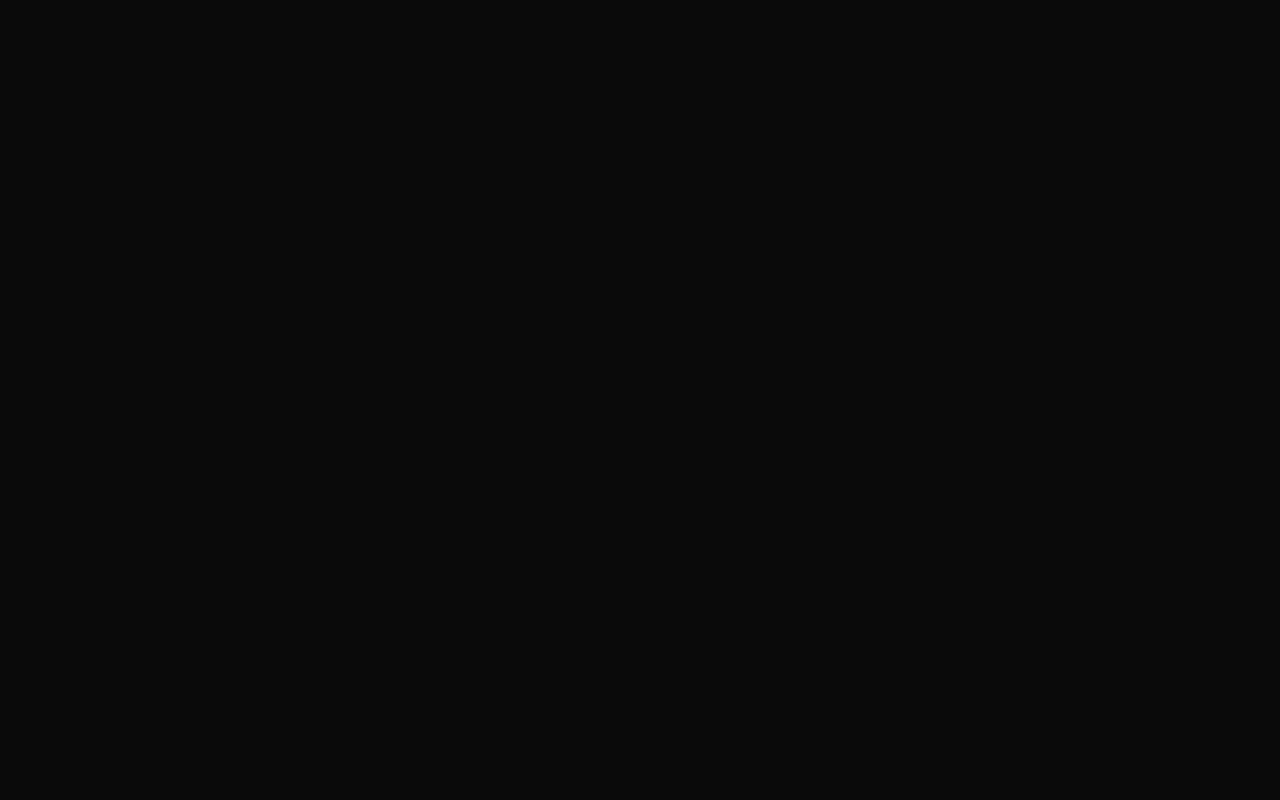
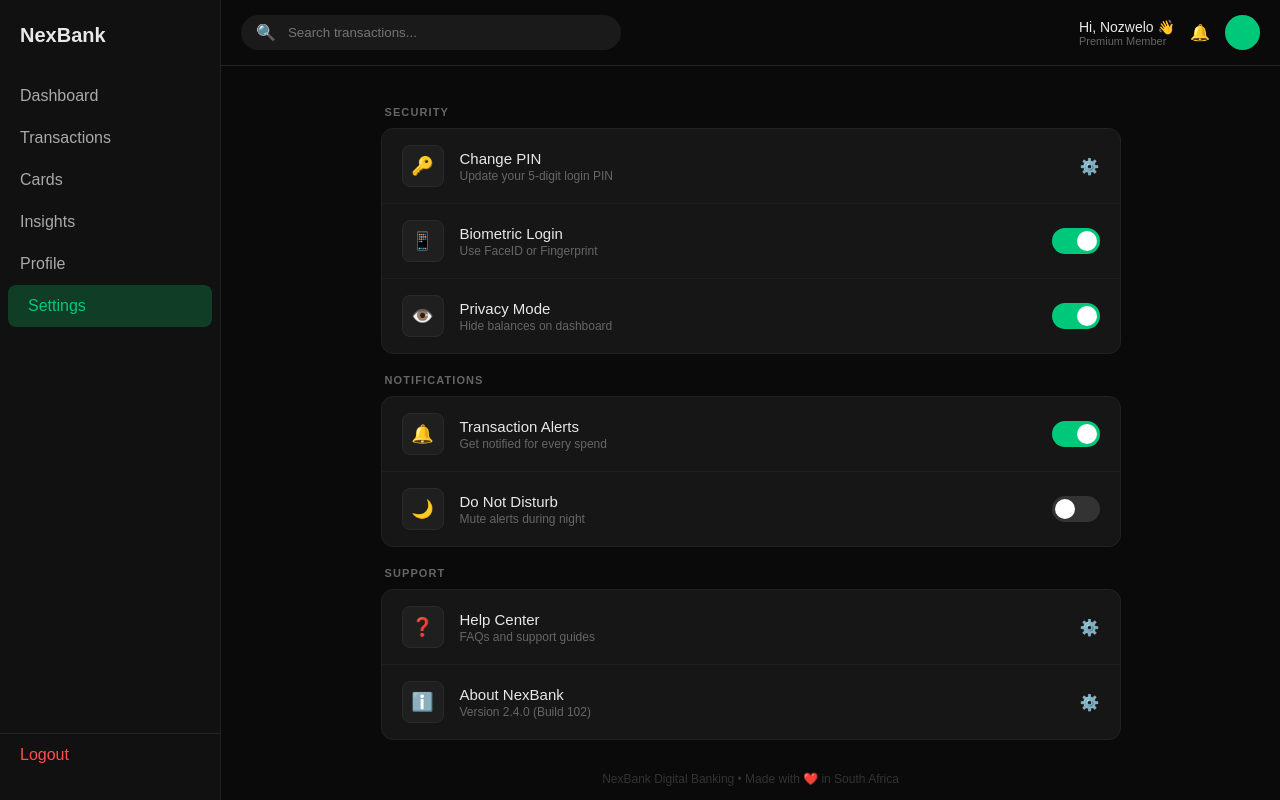
Before and after one commit to Nexbank/nexbank, a React (Create React App) app in the folder client/: page /settings in a window 1280 px wide. Before the commit this address had no page. Built offline with nearby package versions, Linux system fonts and the light colour scheme.

Commit message:
settings page ui

```diff
--- a/client/src/App.js
+++ b/client/src/App.js
@@ -3,6 +3,7 @@ import "./styles/global.css";
 import Login from "./pages/Login";
 import Dashboard from "./pages/Dashboard";
 import Transactions from "./pages/Transactions";
+import Settings from "./pages/Settings";
 
 function App() {
   return (
@@ -11,6 +12,7 @@ function App() {
         <Route path="/" element={<Login />} />
         <Route path="/dashboard" element={<Dashboard />} />
         <Route path="/transactions" element={<Transactions />} />
+        <Route path="/settings" element={<Settings />} />
       </Routes>
     </Router>
   );
--- /dev/null
+++ b/client/src/pages/Settings.js
@@ -0,0 +1,130 @@
+import { useState } from "react";
+import Sidebar from "../components/Sidebar";
+import Navbar from "../components/Navbar";
+
+function Toggle({ on, onToggle }) {
+  return (
+    <div className={`toggle ${on ? "toggle-on" : ""}`} onClick={onToggle}>
+      <div className="toggle-circle" />
+    </div>
+  );
+}
+
+function SettingRow({ icon, title, subtitle, toggle, onToggle, chevron }) {
+  return (
+    <div className="setting-row">
+      <div className="setting-icon">{icon}</div>
+
+      <div className="setting-text">
+        <div className="setting-title">{title}</div>
+        <div className="setting-subtitle">{subtitle}</div>
+      </div>
+
+      {toggle !== undefined && (
+        <Toggle on={toggle} onToggle={onToggle} />
+      )}
+
+      {chevron && <span className="setting-chevron">⚙️</span>}
+    </div>
+  );
+}
+
+function Section({ label, children }) {
+  return (
+    <div className="settings-section">
+      <div className="settings-label">{label}</div>
+      <div className="settings-box">{children}</div>
+    </div>
+  );
+}
+
+export default function SettingsPage() {
+  const [s, setS] = useState({
+    biometric: true,
+    privacy: true,
+    txAlerts: true,
+    doNotDisturb: false,
+  });
+
+  const toggle = (key) =>
+    setS((prev) => ({ ...prev, [key]: !prev[key] }));
+
+  return (
+    <div className="app">
+      <Sidebar />
+
+      <div className="main">
+        <Navbar />
+
+        <div className="content">
+          <div className="settings-container">
+
+            <Section label="Security">
+              <SettingRow
+                icon="🔑"
+                title="Change PIN"
+                subtitle="Update your 5-digit login PIN"
+                chevron
+              />
+
+              <SettingRow
+                icon="📱"
+                title="Biometric Login"
+                subtitle="Use FaceID or Fingerprint"
+                toggle={s.biometric}
+                onToggle={() => toggle("biometric")}
+              />
+
+              <SettingRow
+                icon="👁️"
+                title="Privacy Mode"
+                subtitle="Hide balances on dashboard"
+                toggle={s.privacy}
+                onToggle={() => toggle("privacy")}
+              />
+            </Section>
+
+            <Section label="Notifications">
+              <SettingRow
+                icon="🔔"
+                title="Transaction Alerts"
+                subtitle="Get notified for every spend"
+                toggle={s.txAlerts}
+                onToggle={() => toggle("txAlerts")}
+              />
+
+              <SettingRow
+                icon="🌙"
+                title="Do Not Disturb"
+                subtitle="Mute alerts during night"
+                toggle={s.doNotDisturb}
+                onToggle={() => toggle("doNotDisturb")}
+              />
+            </Section>
+
+            <Section label="Support">
+              <SettingRow
+                icon="❓"
+                title="Help Center"
+                subtitle="FAQs and support guides"
+                chevron
+              />
+
+              <SettingRow
+                icon="ℹ️"
+                title="About NexBank"
+                subtitle="Version 2.4.0 (Build 102)"
+                chevron
+              />
+            </Section>
+
+            <div className="settings-footer">
+              NexBank Digital Banking • Made with ❤️ in South Africa
+            </div>
+
+          </div>
+        </div>
+      </div>
+    </div>
+  );
+}
--- a/client/src/styles/global.css
+++ b/client/src/styles/global.css
@@ -229,3 +229,130 @@ body {
 .empty {
   color: var(--color-text-light);
 }
+
+/* =========================
+   ⚙️ SETTINGS PAGE
+========================= */
+
+.settings-container {
+  max-width: 740px;
+  width: 100%;
+  margin: 0 auto;
+
+  display: flex;
+  flex-direction: column;
+  align-items: center;
+}
+
+
+/* Section */
+.settings-section {
+  width: 100%;
+}
+
+
+.settings-label {
+  font-size: 11px;
+  font-weight: 600;
+  color: var(--color-text-light);
+  letter-spacing: 0.1em;
+  text-transform: uppercase;
+  padding: 20px 4px 10px;
+}
+
+.settings-box {
+  background: var(--color-surface-light);
+  border: 0.5px solid var(--color-border);
+  border-radius: var(--radius-lg);
+  overflow: hidden;
+}
+
+/* Row */
+.setting-row {
+  display: flex;
+  align-items: center;
+  gap: 16px;
+  padding: 16px 20px;
+  border-bottom: 0.5px solid #1e1e1e;
+}
+
+.setting-row:last-child {
+  border-bottom: none;
+}
+
+.setting-icon {
+  width: 40px;
+  height: 40px;
+  background: #1f1f1f;
+  border: 0.5px solid #2a2a2a;
+  border-radius: var(--radius-sm);
+
+  display: flex;
+  align-items: center;
+  justify-content: center;
+  font-size: 18px;
+  flex-shrink: 0;
+}
+
+.setting-text {
+  flex: 1;
+}
+
+.setting-title {
+  font-size: 15px;
+  font-weight: 500;
+  color: var(--color-text);
+}
+
+.setting-subtitle {
+  font-size: 12px;
+  color: var(--color-text-light);
+  margin-top: 2px;
+}
+
+.setting-chevron {
+  color: #444;
+  font-size: 16px;
+}
+
+/* Footer */
+.settings-footer {
+  text-align: center;
+  color: #333;
+  font-size: 12px;
+  margin-top: 32px;
+}
+
+/* =========================
+   TOGGLE SWITCH
+========================= */
+
+.toggle {
+  width: 48px;
+  height: 26px;
+  border-radius: 13px;
+  background: #333;
+  position: relative;
+  cursor: pointer;
+  transition: 0.2s;
+  flex-shrink: 0;
+}
+
+.toggle-on {
+  background: var(--color-primary);
+}
+
+.toggle-circle {
+  position: absolute;
+  top: 3px;
+  left: 3px;
+  width: 20px;
+  height: 20px;
+  border-radius: 50%;
+  background: #fff;
+  transition: 0.2s;
+}
+
+.toggle-on .toggle-circle {
+  left: 25px;
+}
```
